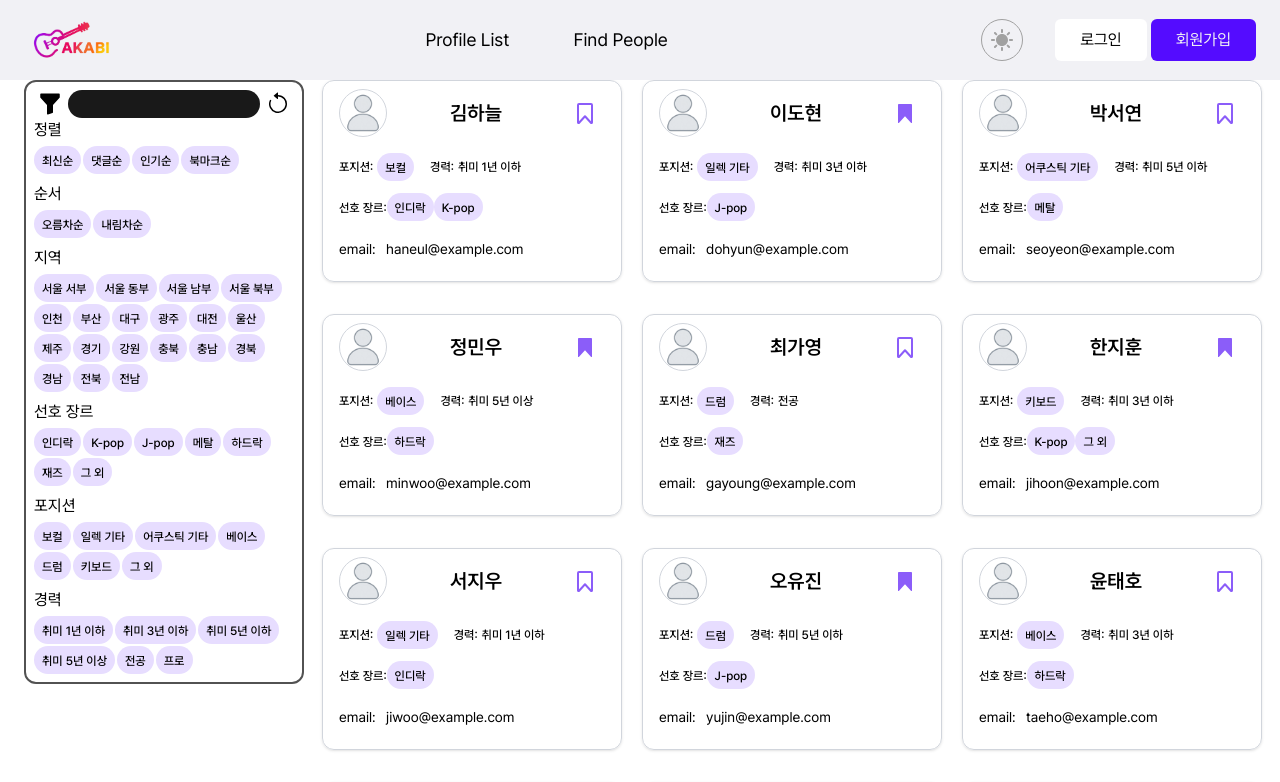
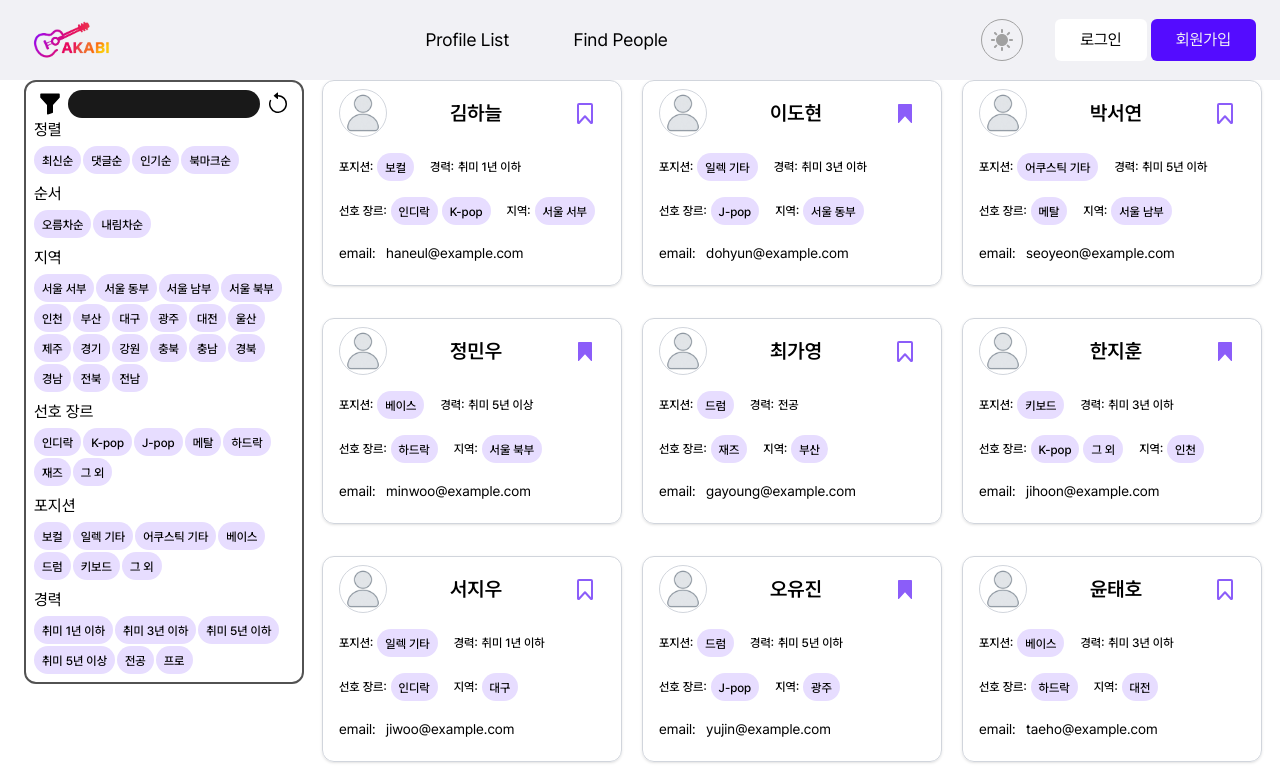
Before and after one commit to env-project/frontend, a React (Vite) app: page /profile in a window 1280 px wide. Shown: the top 782 px of the page. Built offline with nearby package versions, Linux system fonts and the light colour scheme.

Commit message:
feature/#131 지역 뱃지 추가 및 css수정

```diff
--- a/src/components/ProfileCard.tsx
+++ b/src/components/ProfileCard.tsx
@@ -19,6 +19,7 @@ export default function ProfileCard({ profile }: ProfileCardProps) {
     positions,
     genres,
     email,
+    regions,
   } = profile;
   const firstPosition = positions?.[0];
   const positionName = firstPosition?.position.name ?? "포지션 없음";
@@ -67,12 +68,20 @@ export default function ProfileCard({ profile }: ProfileCardProps) {
         </div>
       </div>
 
-      {/* 선호 장르 */}
-      <div className="mt-3 text-left">
-        <Text variant="label">선호 장르:</Text>
-        {genres.map((genre) => (
-          <Badge key={genre.id} label={genre.name} color="primarySoft" size="sm" />
-        ))}
+      <div className="flex items-center gap-4 mt-4 text-left">
+        {/* 선호 장르 */}
+        <div className="flex items-center gap-1">
+          <Text variant="label">선호 장르:</Text>
+          {genres.map((genre) => (
+            <Badge key={genre.id} label={genre.name} color="primarySoft" size="sm" />
+          ))}
+        </div>
+        <div className="flex items-center gap-1">
+          <Text variant="label">지역:</Text>
+          {regions.map((regions) => (
+            <Badge key={regions.id} label={regions.name} color="primarySoft" size="sm" />
+          ))}
+        </div>
       </div>
 
       {/* 이메일 */}
```
